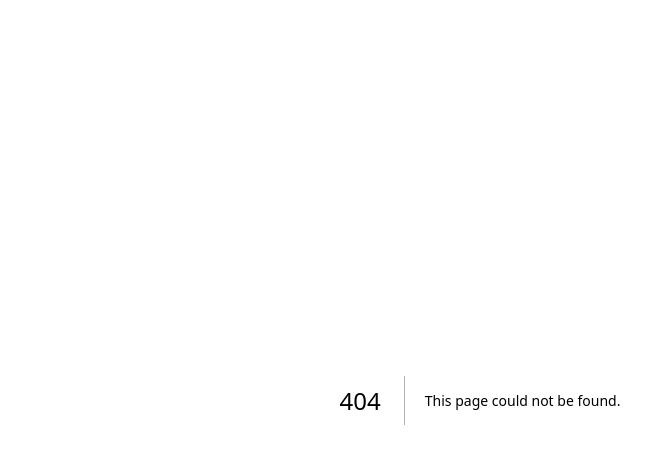
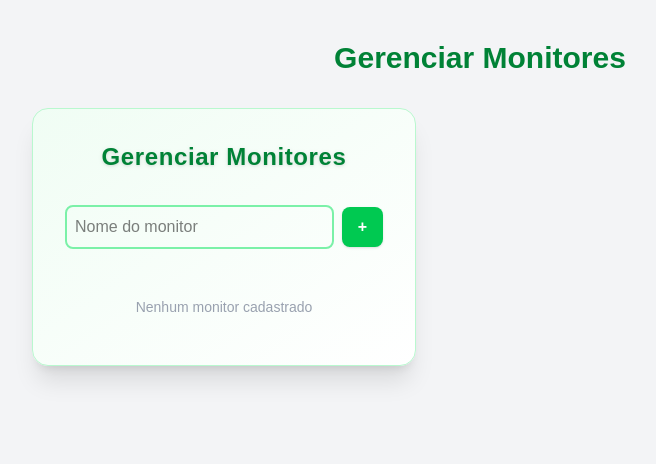
Before and after one commit to deivysonjds/healsync-f, a Next.js app in the folder front-healsync/: page /pages/monitores in a window 1280 px wide. Before the commit this address had no page. Shown: the top 464 px of the page, without its empty margins (160-816 px from the left). Built offline with nearby package versions, Linux system fonts and the light colour scheme.

Commit message:
added: Monitor

```diff
--- /dev/null
+++ b/front-healsync/src/app/pages/monitorar/[monitor].jsx
@@ -0,0 +1 @@
+// Arquivo removido para reverter à estrutura anterior, sem tela de painel de monitor individual.
--- /dev/null
+++ b/front-healsync/src/app/pages/monitores/page.jsx
@@ -0,0 +1,23 @@
+import React, { useEffect, useState } from "react";
+import MonitorManager from "@/components/MonitorManager";
+
+export default function MonitoresPage() {
+  const [monitores, setMonitores] = useState([]);
+
+  useEffect(() => {
+    fetch("/api/monitores")
+      .then((res) => res.json())
+      .then((data) => setMonitores(data));
+  }, []);
+
+  return (
+    <div className="min-h-screen bg-gray-100 flex flex-col items-center py-10 px-4">
+      <h1 className="text-3xl font-bold text-green-700 mb-8">Gerenciar Monitores</h1>
+      <div className="flex flex-col md:flex-row gap-8 w-full max-w-4xl">
+        <div className="flex-1 min-w-[300px]">
+          <MonitorManager monitores={monitores} setMonitores={setMonitores} />
+        </div>
+      </div>
+    </div>
+  );
+}
--- /dev/null
+++ b/front-healsync/src/components/MonitorManager.jsx
@@ -0,0 +1,116 @@
+import React, { useState, useEffect } from "react";
+
+export default function MonitorManager({ monitores, setMonitores }) {
+  const [novoMonitor, setNovoMonitor] = useState("");
+  const [loading, setLoading] = useState(false);
+  const [error, setError] = useState("");
+
+  // Carrega monitores do backend ao montar
+  useEffect(() => {
+    setLoading(true);
+    fetch("/api/monitores")
+      .then((res) => res.json())
+      .then((data) => setMonitores(data))
+      .catch(() => setError("Erro ao carregar monitores"))
+      .finally(() => setLoading(false));
+  }, [setMonitores]);
+
+  const handleAddMonitor = async () => {
+    if (novoMonitor.trim() === "") return;
+    setLoading(true);
+    setError("");
+    try {
+      const res = await fetch("/api/monitores", {
+        method: "POST",
+        headers: { "Content-Type": "application/json" },
+        body: JSON.stringify({ nome: novoMonitor.trim() }),
+      });
+      if (!res.ok) throw new Error();
+      const data = await res.json();
+      setMonitores(data);
+      setNovoMonitor("");
+    } catch {
+      setError("Erro ao adicionar monitor");
+    } finally {
+      setLoading(false);
+    }
+  };
+
+  const handleRemoveMonitor = async (index) => {
+    setLoading(true);
+    setError("");
+    try {
+      const nome = monitores[index];
+      const res = await fetch("/api/monitores", {
+        method: "DELETE",
+        headers: { "Content-Type": "application/json" },
+        body: JSON.stringify({ nome }),
+      });
+      if (!res.ok) throw new Error();
+      const data = await res.json();
+      setMonitores(data);
+    } catch {
+      setError("Erro ao remover monitor");
+    } finally {
+      setLoading(false);
+    }
+  };
+
+  return (
+    <div className="bg-gradient-to-br from-green-50 to-white rounded-2xl shadow-xl p-8 w-full max-w-sm flex flex-col gap-6 border border-green-200">
+      <h3 className="font-extrabold text-2xl mb-2 text-center text-green-700 tracking-wide drop-shadow">
+        Gerenciar Monitores
+      </h3>
+      <div className="flex gap-2 items-center">
+        <input
+          className="border-2 border-green-300 rounded-lg p-2 flex-1 focus:outline-none focus:ring-2 focus:ring-green-400 transition"
+          type="text"
+          placeholder="Nome do monitor"
+          value={novoMonitor}
+          onChange={(e) => setNovoMonitor(e.target.value)}
+          disabled={loading}
+        />
+        <button
+          className="bg-green-500 text-white px-4 py-2 rounded-lg font-semibold shadow hover:bg-green-600 transition disabled:opacity-50"
+          onClick={handleAddMonitor}
+          disabled={loading}
+        >
+          +
+        </button>
+      </div>
+      {error && (
+        <div className="text-red-500 text-sm text-center">{error}</div>
+      )}
+      <ul className="mt-2 divide-y divide-green-100">
+        {loading ? (
+          <li className="text-gray-400 text-sm text-center py-4">
+            Carregando...
+          </li>
+        ) : monitores.length === 0 ? (
+          <li className="text-gray-400 text-sm text-center py-4">
+            Nenhum monitor cadastrado
+          </li>
+        ) : (
+          monitores.map((monitor, idx) => (
+            <li
+              key={idx}
+              className="flex justify-between items-center py-2 group"
+            >
+              <span className="text-green-900 font-medium truncate">
+                {monitor}
+              </span>
+              <button
+                className="text-red-500 hover:text-red-700 text-xs font-bold px-2 py-1 rounded transition opacity-70 group-hover:opacity-100"
+                onClick={() => handleRemoveMonitor(idx)}
+                title="Remover monitor"
+                disabled={loading}
+              >
+                Remover
+              </button>
+            </li>
+          ))
+        )}
+      </ul>
+    </div>
+  );
+}
--- a/front-healsync/src/components/etapaFluxo.jsx
+++ b/front-healsync/src/components/etapaFluxo.jsx
@@ -3,6 +3,8 @@ import { useState } from "react";
 import { MdKeyboardDoubleArrowDown, MdEdit } from "react-icons/md";
 import { createAtendimento } from "@/services/atendimentoService";
 import { useUnidadesStore } from "@/store/useUnidadeStore";
+import MonitorManager from "./MonitorManager";
+import MonitorPainel from "../app/pages/monitor/page.jsx";
 
 export default function EtapaFluxo({ atendimentos, isEditMode,fluxoSelecionado }) {
     const {
@@ -13,6 +15,9 @@ export default function EtapaFluxo({ atendimentos, isEditMode,fluxoSelecionado }
 
     const [editandoOrdem, setEditandoOrdem] = useState(null);
     const {unidadeSelecionada} = useUnidadesStore();
+    const [showMonitorManager, setShowMonitorManager] = useState(false);
+    const [showMonitorPainel, setShowMonitorPainel] = useState(false);
+    const [monitores, setMonitores] = useState([]);
 
     const handleEditEtapa = (atendimento) => {
         setAtendimentoSelecionada(atendimento);
@@ -57,7 +62,6 @@ export default function EtapaFluxo({ atendimentos, isEditMode,fluxoSelecionado }
                 <div key={atendimento.ordem}>
                     <div className="flex flex-col shadow-md p-4 container w-64 rounded-2xl hover:scale-105 transition transform">
                         <h1 className="text-2xl font-bold mb-4 text-center">{atendimento.nome}</h1>
-
                         {editandoOrdem === atendimento.ordem ? (
                             <form onSubmit={handleSaveEtapa}>
                                 <label htmlFor="sala">Sala:</label>
@@ -83,12 +87,17 @@ export default function EtapaFluxo({ atendimentos, isEditMode,fluxoSelecionado }
                                 <p>tipo: {atendimento.typeSala}</p>
                             </>
                         )}
-
                         <div className="flex flex-row gap-2 mt-4">
-                            <button className="px-4 py-2 bg-green-500 text-white rounded hover:bg-green-600 transition-colors">
+                            <button
+                                className="px-4 py-2 bg-green-500 text-white rounded hover:bg-green-600 transition-colors"
+                                onClick={() => {
+                                    if (isEditMode) setShowMonitorManager(true);
+                                    else setShowMonitorPainel(true);
+                                }}
+                                type="button"
+                            >
                                 monitores
                             </button>
-
                             {isEditMode && (
                                 <div onClick={() => handleEditEtapa(atendimento)}>
                                     <MdEdit
@@ -99,7 +108,34 @@ export default function EtapaFluxo({ atendimentos, isEditMode,fluxoSelecionado }
                             )}
                         </div>
                     </div>
-
+                    {showMonitorManager && isEditMode && (
+                        <div className="fixed inset-0 z-50 flex items-center justify-center bg-black bg-opacity-40">
+                            <div className="relative">
+                                <button
+                                    className="absolute top-2 right-2 text-gray-500 hover:text-red-600 text-xl font-bold z-10"
+                                    onClick={() => setShowMonitorManager(false)}
+                                    aria-label="Fechar"
+                                >
+                                    ×
+                                </button>
+                                <MonitorManager monitores={monitores} setMonitores={setMonitores} />
+                            </div>
+                        </div>
+                    )}
+                    {showMonitorPainel && !isEditMode && (
+                        <div className="fixed inset-0 z-50 flex items-center justify-center bg-black bg-opacity-40">
+                            <div className="relative">
+                                <button
+                                    className="absolute top-2 right-2 text-gray-500 hover:text-red-600 text-xl font-bold z-10"
+                                    onClick={() => setShowMonitorPainel(false)}
+                                    aria-label="Fechar"
+                                >
+                                    ×
+                                </button>
+                                <MonitorPainel />
+                            </div>
+                        </div>
+                    )}
                     {atendimentos.length - 1 !== index && (
                         <div className="flex flex-col justify-center items-center mt-5 w-full">
                             <MdKeyboardDoubleArrowDown size={32} />
--- a/front-healsync/src/components/navbar.jsx
+++ b/front-healsync/src/components/navbar.jsx
@@ -26,9 +26,9 @@ export default function NavBar() {
             </a>
           </div>
           <div>
-            <a href="/pages/monitor" className="hover:underline transition">
+            {/* <a href="/pages/monitor" className="hover:underline transition">
               <p>monitor</p>
-            </a>
+            </a> */}
           </div>
           <div>
             <a href="/pages/atendimento-recepcao" className="hover:underline transition">
--- /dev/null
+++ b/front-healsync/src/pages/api/monitores.js
@@ -0,0 +1,22 @@
+// API REST básica para Monitores (mock, sem persistência real)
+let monitores = [];
+
+export default function handler(req, res) {
+  if (req.method === 'GET') {
+    res.status(200).json(monitores);
+  } else if (req.method === 'POST') {
+    const { nome } = req.body;
+    if (!nome || typeof nome !== 'string') {
+      return res.status(400).json({ error: 'Nome do monitor inválido' });
+    }
+    monitores.push(nome);
+    res.status(201).json(monitores);
+  } else if (req.method === 'DELETE') {
+    const { nome } = req.body;
+    monitores = monitores.filter(m => m !== nome);
+    res.status(200).json(monitores);
+  } else {
+    res.setHeader('Allow', ['GET', 'POST', 'DELETE']);
+    res.status(405).end(`Method ${req.method} Not Allowed`);
+  }
+}
--- a/front-healsync/src/services/atendimentoService.js
+++ b/front-healsync/src/services/atendimentoService.js
@@ -32,7 +32,19 @@ export async function fetchAtendimentos(setAtendimentos, fluxoId) {
         },
     });
 
-    const data = await res.json();
+    let data = null;
+    // Verifica se a resposta tem corpo antes de tentar fazer o parsing
+    const text = await res.text();
+    if (text) {
+        try {
+            data = JSON.parse(text);
+        } catch (e) {
+            console.error("Erro ao fazer parse do JSON:", e);
+            data = null;
+        }
+    } else {
+        data = [];
+    }
     console.log(data);
     setAtendimentos(data);
 }
```
